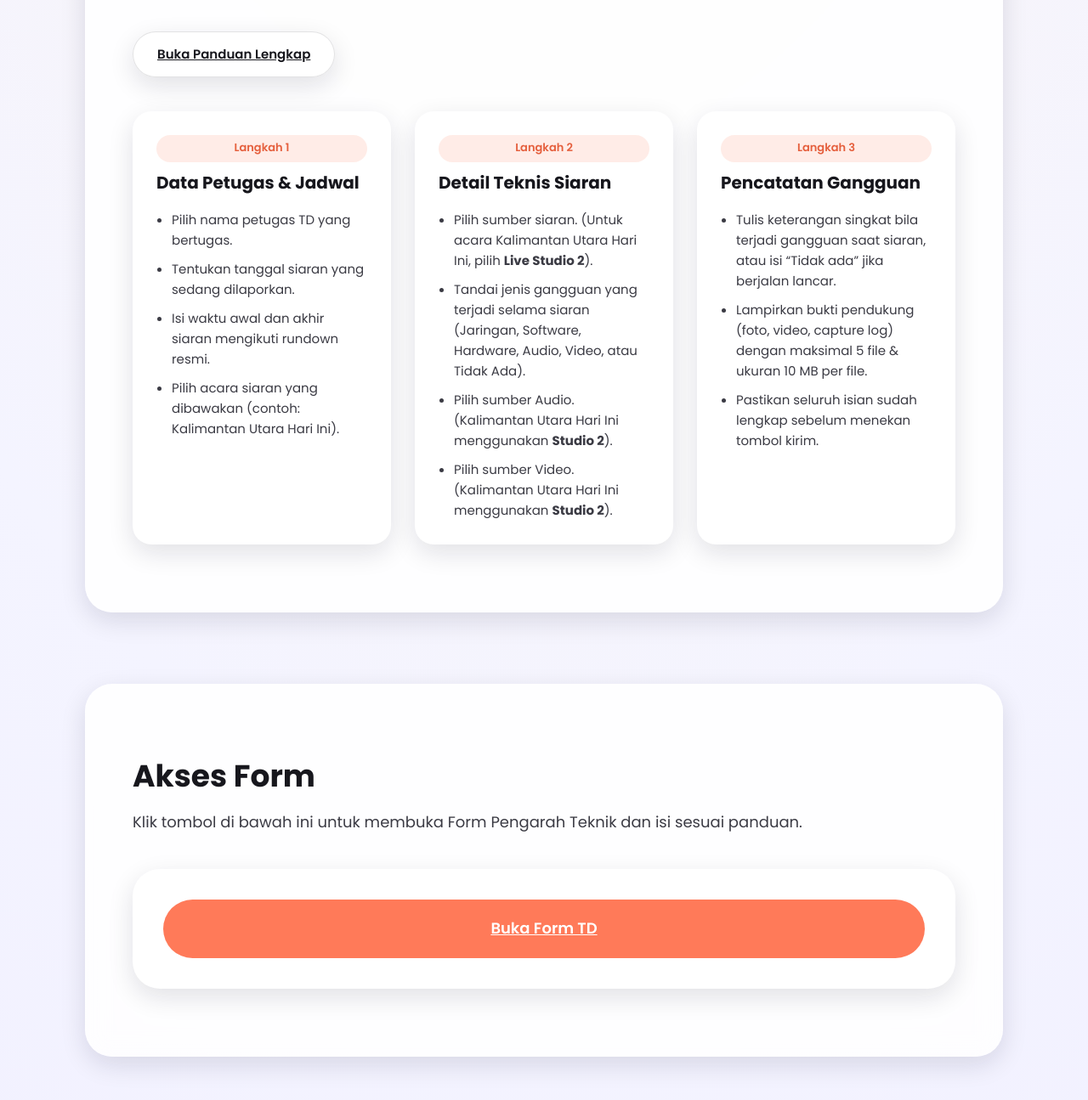
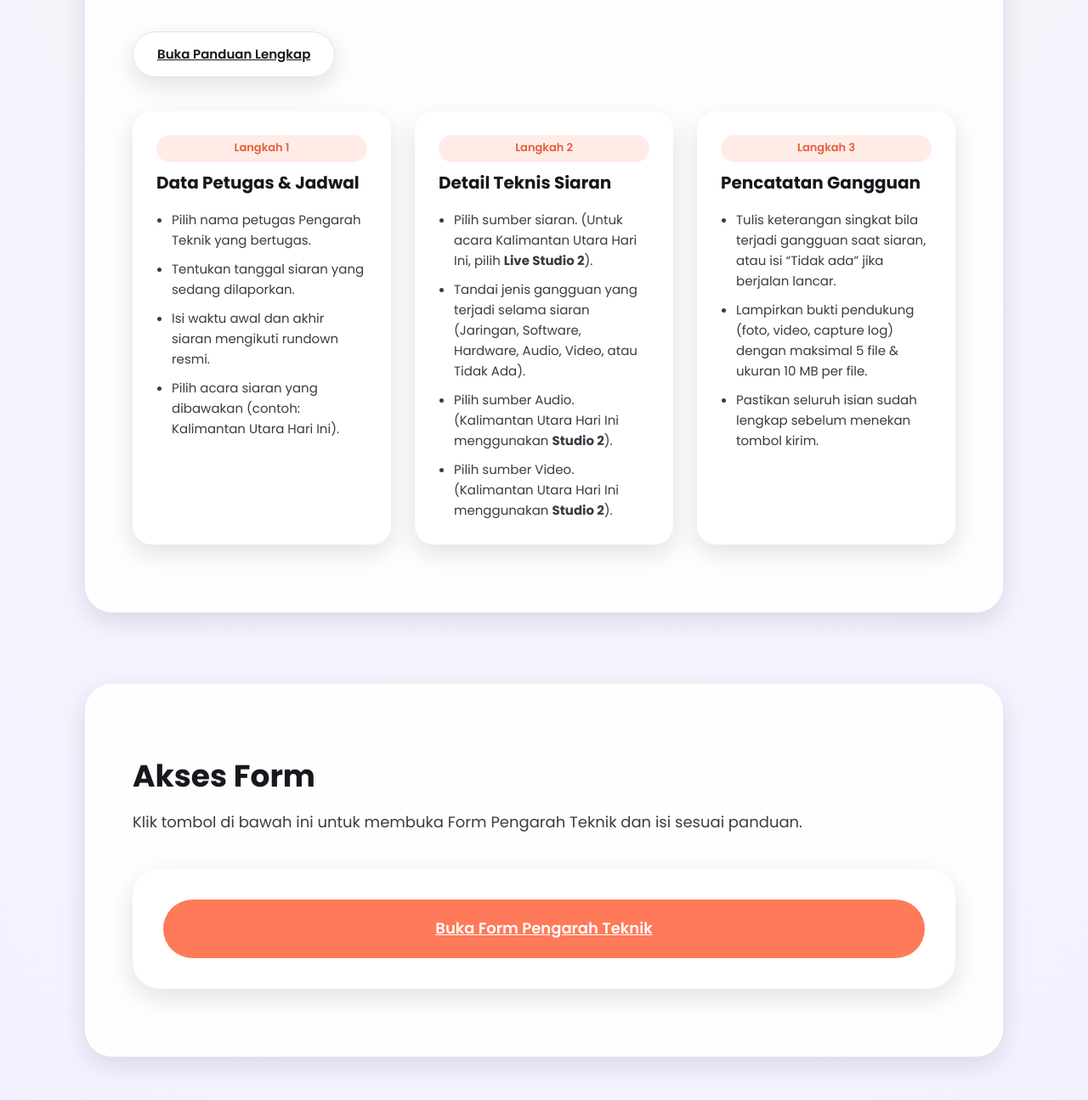
Before and after one commit to Iswwansyahnur99/formtd, a plain HTML site: page index.html in a window 1280 px wide. Shown: the part 783-2078 px from the top of the page at 85% size. Drawn offline with Linux system fonts and the light colour scheme.

Commit message:
Update index.html

```diff
--- a/index.html
+++ b/index.html
@@ -58,7 +58,7 @@
               <h3>Data Petugas &amp; Jadwal</h3>
             </header>
             <ul>
-              <li>Pilih nama petugas TD yang bertugas.</li>
+              <li>Pilih nama petugas Pengarah Teknik yang bertugas.</li>
               <li>Tentukan tanggal siaran yang sedang dilaporkan.</li>
               <li>
                 Isi waktu awal dan akhir siaran mengikuti rundown resmi.
@@ -134,7 +134,7 @@
               target="_blank"
               rel="noopener noreferrer"
             >
-              Buka Form TD
+              Buka Form Pengarah Teknik
             </a>
           </div>
         </div>
```
